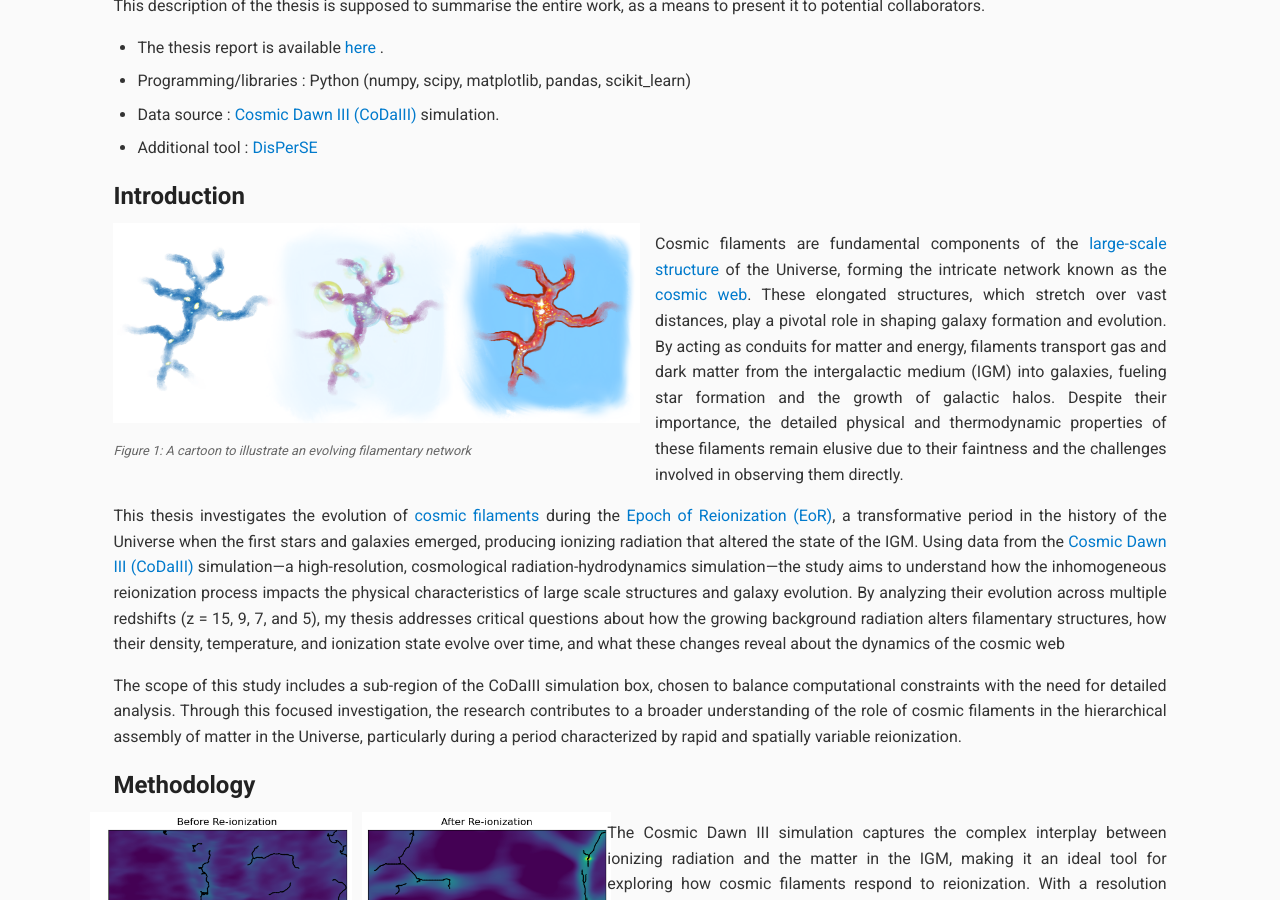
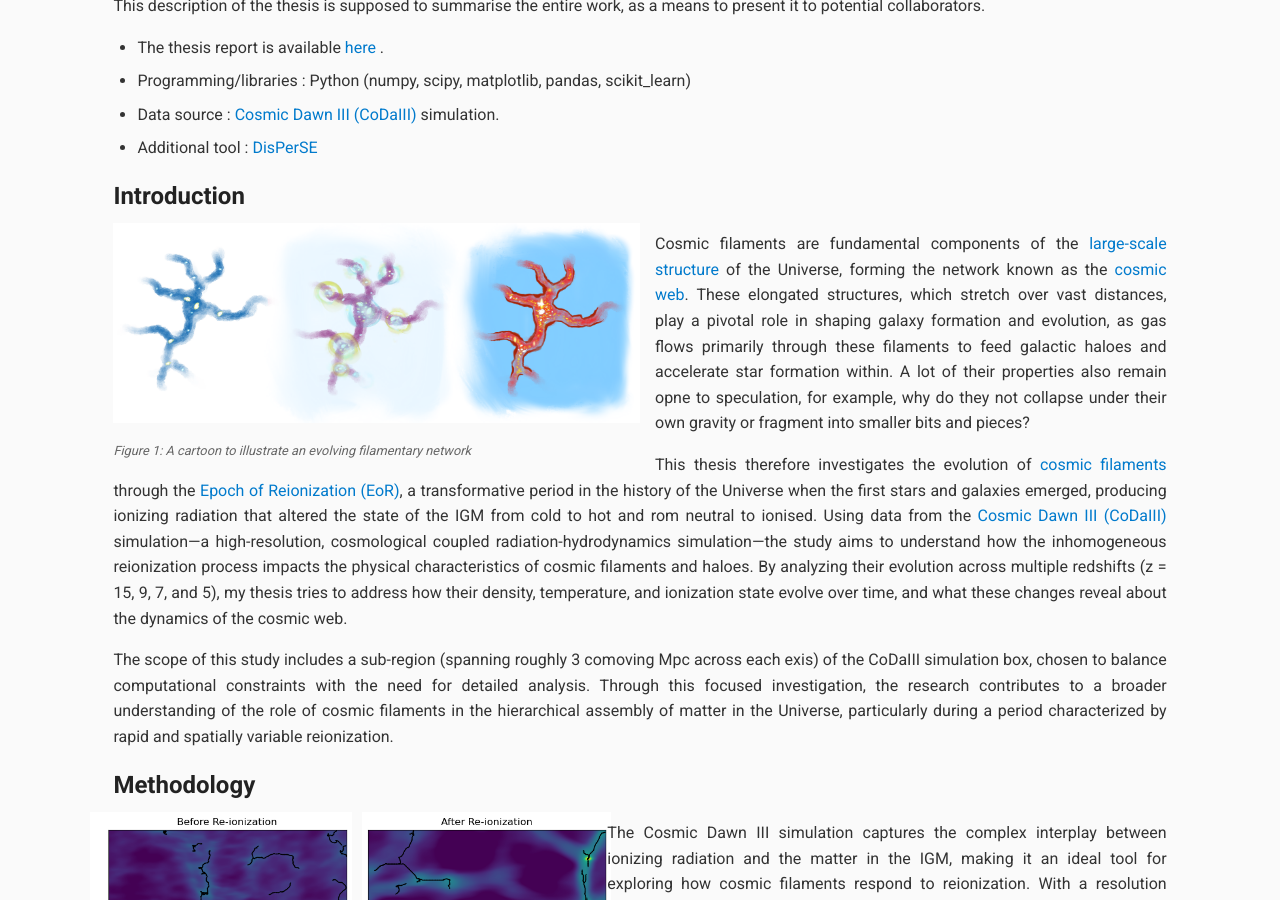
Before and after one commit to vishrut-b/Master-Thesis, a Jekyll site: the page built from index.md, in a window 1280 px wide and 900 px high, scrolled down 259 px. Built offline with Jekyll 4.4.1, drawn with Linux system fonts in a browser that asks for light colours; our own code applies the rules of GitHub Pages for plain Markdown files.

Commit message:
Update index.md

```diff
--- a/index.md
+++ b/index.md
@@ -15,13 +15,13 @@ This description of the thesis is supposed to summarise the entire work, as a me
   <figcaption style="text-align: justify; font-size: 0.8em; font-style: italic; font-weight: 300; color: #666; margin: 10px 0 0 0;">Figure 1: A cartoon to illustrate an evolving filamentary network</figcaption>
 </figure>
 
-Cosmic filaments are fundamental components of the [large-scale structure](https://science.nasa.gov/universe/galaxies/large-scale-structures/) of the Universe, forming the intricate network known as the [cosmic web](https://science.nasa.gov/resource/cosmic-web/). These elongated structures, which stretch over vast distances, play a pivotal role in shaping galaxy formation and evolution. By acting as conduits for matter and energy, filaments transport gas and dark matter from the intergalactic medium (IGM) into galaxies, fueling star formation and the growth of galactic halos. Despite their importance, the detailed physical and thermodynamic properties of these filaments remain elusive due to their faintness and the challenges involved in observing them directly.
+Cosmic filaments are fundamental components of the [large-scale structure](https://science.nasa.gov/universe/galaxies/large-scale-structures/) of the Universe, forming the network known as the [cosmic web](https://science.nasa.gov/resource/cosmic-web/). These elongated structures, which stretch over vast distances, play a pivotal role in shaping galaxy formation and evolution, as gas flows primarily through these filaments to feed galactic haloes and accelerate star formation within. A lot of their properties also remain opne to speculation, for example, why do they not collapse under their own gravity or fragment into smaller bits and pieces?
 
-This thesis investigates the evolution of [cosmic filaments](https://en.wikipedia.org/wiki/Galaxy_filament) during the [Epoch of Reionization (EoR)](https://en.wikipedia.org/wiki/Reionization), a transformative period in the history of the Universe when the first stars and galaxies emerged, producing ionizing radiation that altered the state of the IGM. Using data from the [Cosmic Dawn III (CoDaIII)](https://coda-simulation.github.io/) simulation—a high-resolution, cosmological radiation-hydrodynamics simulation—the study aims to understand how the inhomogeneous reionization process impacts the physical characteristics of large scale structures and galaxy evolution. By analyzing their evolution across multiple redshifts (z = 15, 9, 7, and 5), my thesis addresses critical questions about how the growing background radiation alters filamentary structures, how their density, temperature, and ionization state evolve over time, and what these changes reveal about the dynamics of the cosmic web
+This thesis therefore investigates the evolution of [cosmic filaments](https://en.wikipedia.org/wiki/Galaxy_filament) through the [Epoch of Reionization (EoR)](https://en.wikipedia.org/wiki/Reionization), a transformative period in the history of the Universe when the first stars and galaxies emerged, producing ionizing radiation that altered the state of the IGM from cold to hot and rom neutral to ionised. Using data from the [Cosmic Dawn III (CoDaIII)](https://coda-simulation.github.io/) simulation—a high-resolution, cosmological coupled radiation-hydrodynamics simulation—the study aims to understand how the inhomogeneous reionization process impacts the physical characteristics of cosmic filaments and haloes. By analyzing their evolution across multiple redshifts (z = 15, 9, 7, and 5), my thesis tries to address how their density, temperature, and ionization state evolve over time, and what these changes reveal about the dynamics of the cosmic web.
 
 <!-- <img src="assets/css/Cartoon1.png" alt="Cartoon" style="width:50%; display:block; margin:auto;"> -->
 
-The scope of this study includes a sub-region of the CoDaIII simulation box, chosen to balance computational constraints with the need for detailed analysis. Through this focused investigation, the research contributes to a broader understanding of the role of cosmic filaments in the hierarchical assembly of matter in the Universe, particularly during a period characterized by rapid and spatially variable reionization.
+The scope of this study includes a sub-region (spanning roughly 3 comoving Mpc across each exis) of the CoDaIII simulation box, chosen to balance computational constraints with the need for detailed analysis. Through this focused investigation, the research contributes to a broader understanding of the role of cosmic filaments in the hierarchical assembly of matter in the Universe, particularly during a period characterized by rapid and spatially variable reionization.
 
 ## Methodology
 
```
